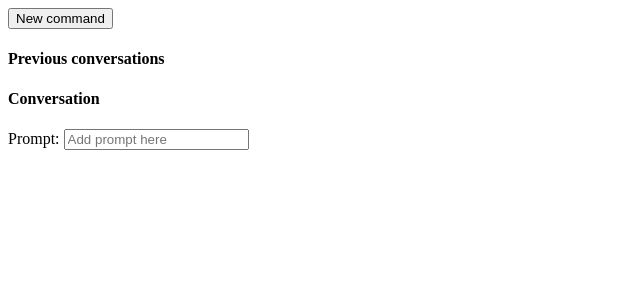
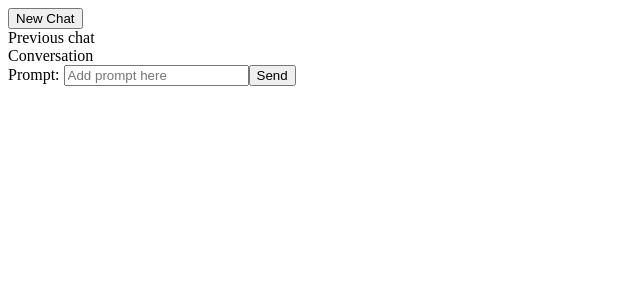
Before and after one commit to rainof/ai-chatbot-app, a React (Create React App) app in the folder client/: page / in a window 1280 px wide. Shown: the top 300 px of the page, without its empty margins (0-640 px from the left). Built offline with nearby package versions, Linux system fonts and the light colour scheme.

Commit message:
feat(frontend): add function to capture input

```diff
--- a/client/src/App.js
+++ b/client/src/App.js
@@ -1,22 +1,68 @@
+import { useState } from "react";
 import "./App.css";
 
 function App() {
+  const [prompt, setPrompt] = useState("");
+  const [conversation, setConversation] = useState([]);
+  const handleSend = async () => {
+    if (prompt.trim()) {
+      const userMessage = { sender: "user", message: prompt };
+      setConversation([...conversation, userMessage]);
+
+      const response = await fetch("http://localhost:8000/chat", {
+        method: "POST",
+        headers: {
+          "Content-Type": "application/json",
+        },
+        body: JSON.stringify({ prompt: prompt }),
+      });
+
+      const data = await response.json();
+      const aiMessage = {
+        sender: "ai",
+        message: data.input + "++++" + data.output,
+      };
+
+      setConversation([...conversation, userMessage, aiMessage]);
+      setPrompt("");
+    }
+  };
+
   return (
-    <div className="App">
+    <div className="app-container">
       <header>
-        <button>New command</button>
+        <button>New Chat</button>
       </header>
-      <main>
+      <div className="main-container">
         <nav>
-          <h4>Previous conversations</h4>
-          <div className="history-box"></div>
+          Previous chat
+          <div className="chat-history">{/* TBA */}</div>
         </nav>
-        <div className="conversation-container">
-          <h4 className="posted-message">Conversation</h4>
+        <div className="chat-container">
+          Conversation
+          <div className="chat-area">
+            {conversation.map((msg, index) => (
+              <div key={index} className={`message ${msg.sender}`}>
+                {msg.message}
+              </div>
+            ))}
+          </div>
           <label>Prompt: </label>
-          <input type="text" name="prompt" placeholder="Add prompt here" />
+          <input
+            type="text"
+            name="prompt"
+            placeholder="Add prompt here"
+            value={prompt}
+            onChange={(e) => setPrompt(e.target.value)}
+          />
+          <input
+            type="button"
+            id="send-btn"
+            value="Send"
+            onClick={handleSend}
+          />
         </div>
-      </main>
+      </div>
     </div>
   );
 }
```
